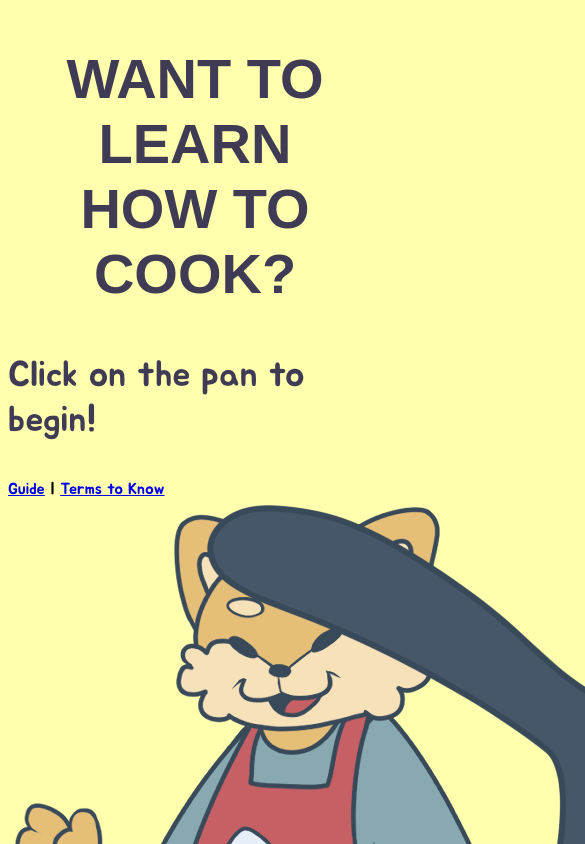
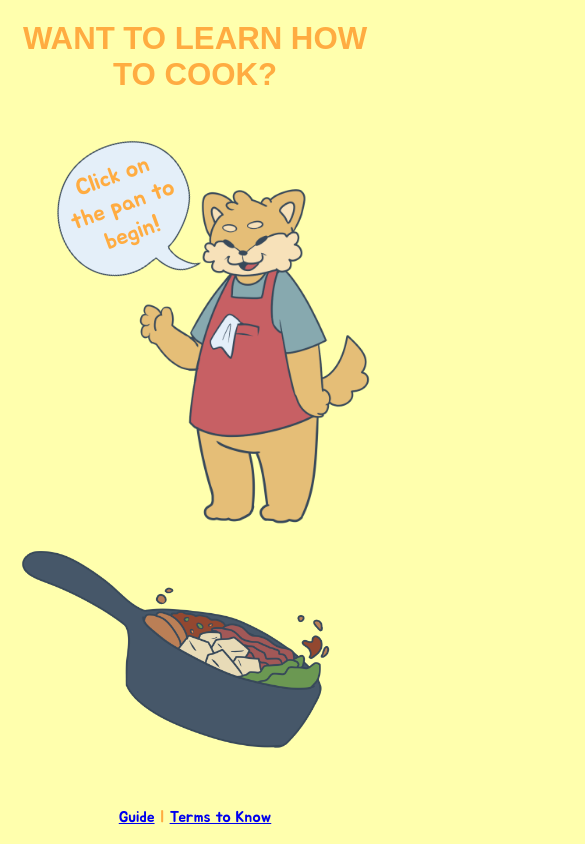
Before and after one commit to oliviarue/Cooking-Collection, a plain HTML site: page index.html in a window 390 px wide. Shown: the top 844 px of the page, 585 px wide, since content can reach past the window. Drawn offline with Linux system fonts and the light colour scheme; a web font is replaced by a local one.

Commit message:
position everything and make it work with mobile

```diff
--- a/index.css
+++ b/index.css
@@ -1,40 +1,103 @@
 body {
+    font-family: 'Jua', sans-serif;
+    color: rgb(255, 172, 65);
     background-color: rgb(255, 255, 173);
-    font-family: 'Jua', sans-serif;
 }
 
 h1 {
-    color: rgb(64, 59, 85);
+    top: 1vh;
+    font-size: 4vw;
+    font-family: 'Days One',sans-serif;
     text-align: center;
-    font-size: 56px;
-    font-family: 'Days One',sans-serif;
 }
 
-p {
-    color: rgb(64, 59, 85);
-    font-size: 36px;
+.info {
+    position: fixed;
+    bottom: 2%;
+    left: 50%;
+    transform: translateX(-50%);
+    font-size: 1vw;
+    text-align: center;
     font-family: 'Jua', sans-serif;
 }
 
 .pan {
+    position: absolute;
+    top: 30vh;
+    left: 5vw;
     transform: rotateY(180deg);
-    size: 50%;
-    left: 200px;
-    height: auto;
-    position: absolute;
+    width: 40vw;
 }
 
 .pan-full {
     opacity: 0;
-    transition: 0.3s ease-in-out;
+    transition: 0.25s ease-in-out;
 }
 
 .pan-container:hover .pan-full {
     opacity: 1;
-    transition: 0.3s ease-in-out;
 }
 
-.pan-container:hover .pan-empty {
-    opacity: 0;
-    transition: 0.3s ease-in-out;
+.chef {
+    position: absolute;
+    right: 5vw;
+    width: 30vw;
 }
+
+.speech-bubble {
+    position: absolute;
+    top: 15vh;
+    right: 27vw;
+    width: 15vw;
+    transform: rotateZ(-20deg);
+    text-align: center;
+}
+
+.bubble-img {
+    width: 100%;
+}
+
+.bubble-text {
+    position: absolute;
+    top: 25%;
+    left: 50%;
+    transform: translate(-50%, -50%);
+    width: 80%;
+    font-size: 2.5vw;
+    font-family: 'Jua', sans-serif;
+}
+
+@media(max-width: 768px) {
+    h1 {
+        font-size: 8vw;
+    }
+
+    .pan {
+        width: 80vw;
+        top: 65vh;
+    }
+
+    .pan-full {
+        opacity: 1;
+    }
+
+    .chef {
+        width: 60vw;
+        top: 22vh;
+        right: 5vw;
+    }
+
+    .speech-bubble {
+        top: 17vh;
+        left: 7vh;
+        width: 35vw;
+    }
+
+    .bubble-text {
+        font-size: 6vw;
+    }
+
+    .info {
+        font-size: 4vw;
+    }
+}
--- a/index.html
+++ b/index.html
@@ -9,20 +9,25 @@
     <link href="https://fonts.googleapis.com/css2?family=Jua&display=swap" rel="stylesheet">
 </head>
 <body>
-    <section>
-        <h1>WANT TO LEARN</br>HOW TO COOK?</h1>
-        <p>Click on the pan to begin!</p>
-        <nav>
-            <a href="html/guide.html">Guide</a> |
-            <a href="html/terms.html">Terms to Know</a>
-        </nav>
-    </section>
-    <section>
-        <div class="pan-container">
-            <img src="assets/index/pan-empty.png" alt="Empty Cooking Pan" class="pan pan-empty">
-            <img src="assets/index/pan-full.png" alt="Full Cooking Pan" class="pan pan-full">
+    <h1>WANT TO LEARN HOW TO COOK?</h1>
+    <nav class="info">
+        <a href="html/guide.html">Guide</a> |
+        <a href="html/terms.html">Terms to Know</a>
+    </nav>
+
+    <div class="pan-container">
+        <a href="html/guide.html">
+            <img src="assets/index/pan-empty.png" alt="Empty Cooking Pan" class="pan">
+            <img src="assets/index/pan-food.png" alt="Full Cooking Pan" class="pan pan-full">
+        </a>
+    </div>
+
+    <div class="instructions">
+        <img src="assets/index/chef.png" alt="Cute Doggy Chef" class="chef">
+        <div class="speech-bubble">
+            <p class="bubble-text">Click on the pan to begin!</p>
+            <img src="assets/index/speech-bubble.png" alt="Speech Bubble" class="bubble-img">
         </div>
-        <img src="assets/index/chef.png" alt="Cute Doggy Chef" class="chef">
-    </section>
+    </div>
 </body>
 </html>
```
